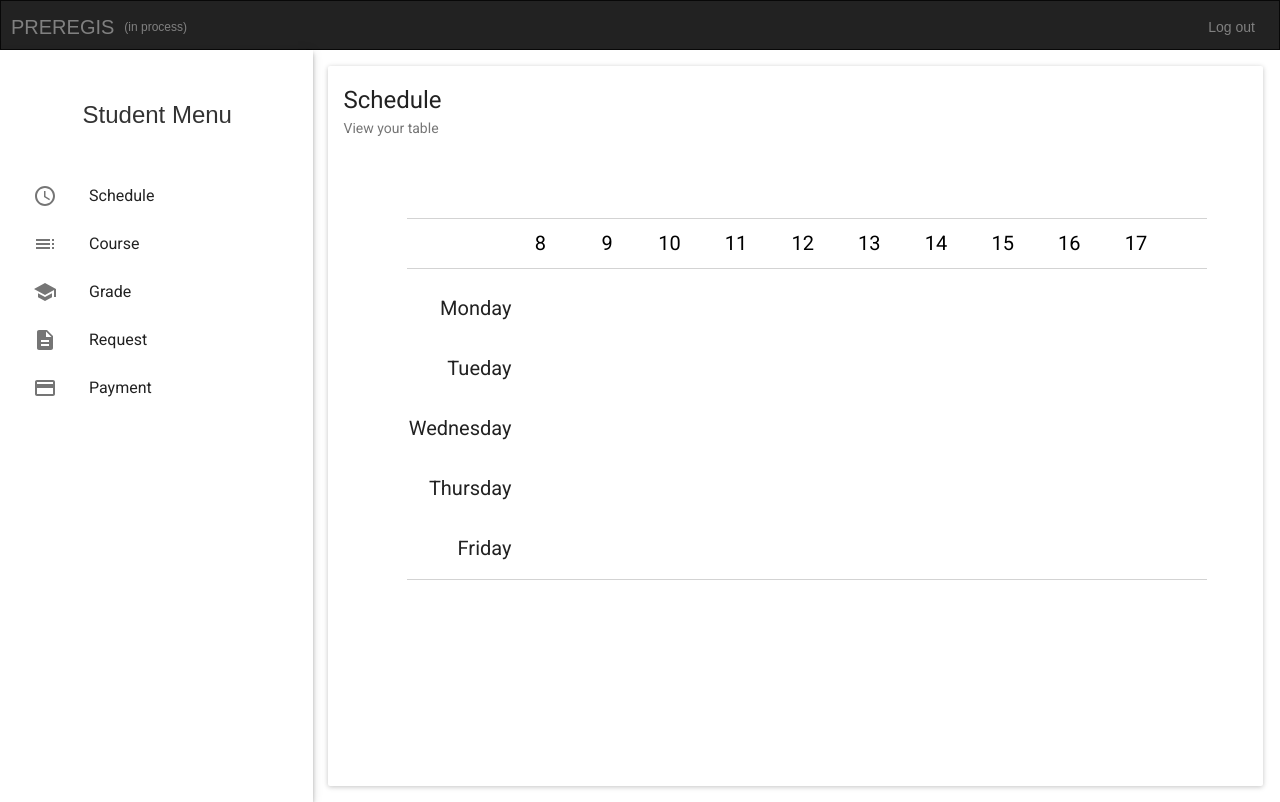
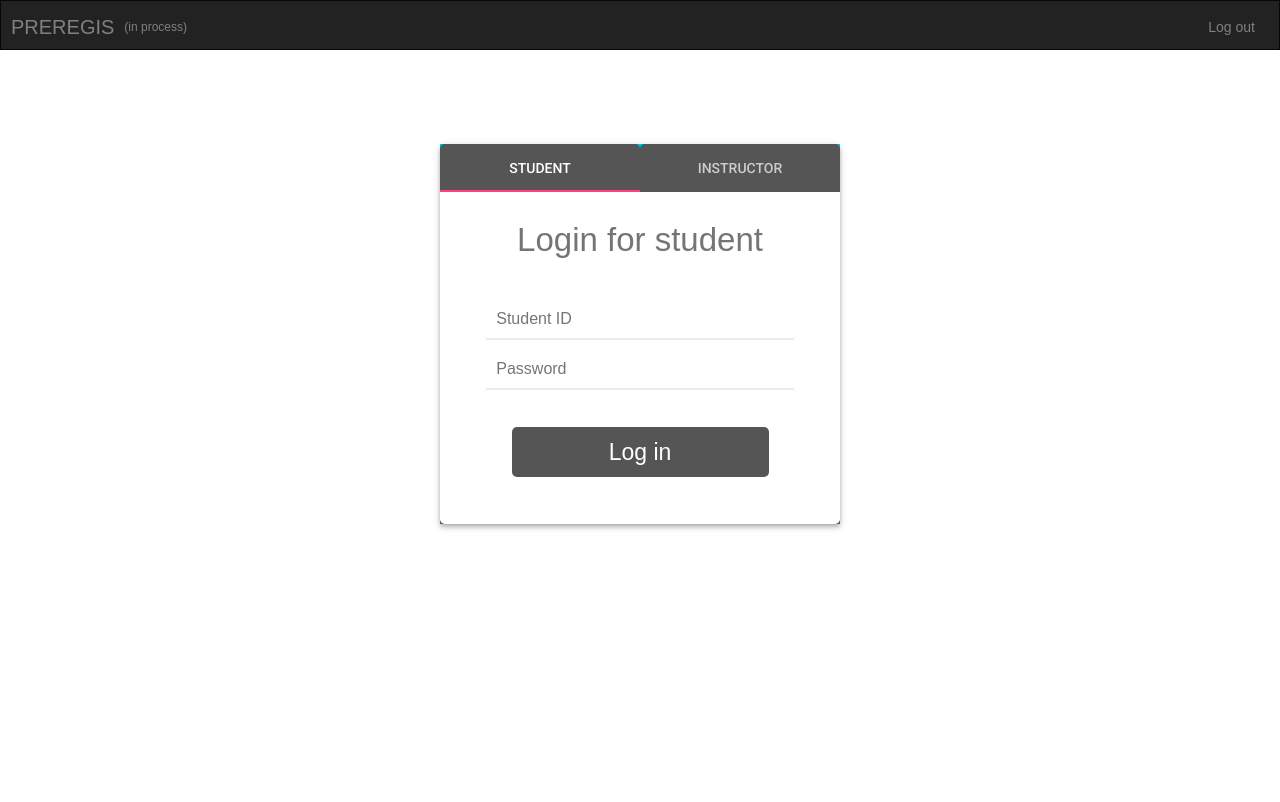
Before and after one commit to kritkrm/Database_Project-1, a React (Create React App) app: page / in a window 1280 px wide. Built offline with nearby package versions, Linux system fonts and the light colour scheme.

Commit message:
update whoami

```diff
--- a/src/App.js
+++ b/src/App.js
@@ -8,7 +8,7 @@ import NavBar from './container/nav_bar';
 class App extends Component {
 
   state = {
-    page: 'studentDashboard',
+    page: 'login',
     // page: 'studentDashboard',
     // page: 'teacherDashboard',
     id: -1,
--- a/src/pages/DashboardTeacher.js
+++ b/src/pages/DashboardTeacher.js
@@ -1,6 +1,7 @@
 import React, { Component } from 'react';
 import '../style/dashboard.css';
 
+import axios from 'axios' ;
 import {List, ListItem} from 'material-ui/List';
 import ActionDescription from 'material-ui/svg-icons/action/description';
 import ActionSchedule from 'material-ui/svg-icons/action/schedule';
@@ -64,6 +65,41 @@ class DashboardTeacher extends Component {
     });
     this.createClass();
   }
+
+  componentDidMount () {
+    // axios.get('http://localhost:3000/auth/check', {
+    //   withCredentials: true,
+    // }).then(function (response) {
+    //   console.log("CHECK WHOAMI OK");
+    //   console.log(response.data) ;
+    // }.bind(this)).catch(function (err) {
+    //   console.error(err);
+    //   console.log("fail");
+    // });
+
+    // axios.get('http://127.0.0.1:3000' + '/auth/check', {
+    // }).then(function (response) {
+    //   console.log("CHECK WHOAMI OK");
+    //   console.log(response.data) ;
+    // }.bind(this)).catch(function (err) {
+    //   console.error(err);
+    //   console.log("fail");
+    // });
+
+    // axios.get('http://127.0.0.1:3000' + '/instructor/course/all', {
+    // }).then(function (response) {
+    //   // console.log("FETCH TEACHED COURSE : ")
+    //   console.log(response.data);
+    //   // if( Object.keys(response.data).length === 0 ){
+    //   // } else {
+
+
+    // }.bind(this)).catch(function (err) {
+    //   console.error(err);
+    //   console.log("fail")
+    // });
+
+    }
 
   falseOnlist = (index) => {
     let copySubject = this.state.subject;
--- a/src/pages/LoginPage.js
+++ b/src/pages/LoginPage.js
@@ -25,18 +25,21 @@ class LoginPage extends Component {
     handleSubmit = (event) => {
         console.log( this.state.username ) ;
         if( this.state.type == "instructor" ) {
-            console.log("inst sub");
+            // console.log("INSTRUCTOR LOGIN SUBMIT");
+            console.log(this.state.type);
             axios.post('http://127.0.0.1:3000' + '/auth/instructor', {
                 instructor_id : this.state.username,
                 password : this.state.password
+            },{
+                withCredentials: true,
             }).then(function (response) {
                 if( Object.keys(response.data).length === 0 ){
-                    console.log("fuck")
+                    console.log('LOGIN as INSTRUCTOR FAIL ');
                 } else {
                     console.log( response.data );
-                    console.log('LOGIN INST SUCCESS');
+                    console.log('LOGIN as INSTRUCTOR OK ');
                     this.props.changePage('teacherDashboard')
-                    this.props.changeID(response.data.instructor_id);
+                    this.props.changeID(response.data.user.instructor_id);
                     this.props.changeType("instructor")
                 }
             }.bind(this)).catch(function (err) {
@@ -44,19 +47,25 @@ class LoginPage extends Component {
             });
 
         } else {
-            // console.log("student sub");
-            // axios.post('http://127.0.0.1:3000' + '/auth/student', {
-            //     instructor_id : this.state.username,
-            //     password : this.state.password
-            // }).then(function (response) {
-            //     console.log( response );
-            //     console.log('LOGIN INST SUCCESS');
-            //     this.props.changePage('studentDashboard')
-            //     // this.props.changeID('')
-            //     this.props.changeType("student")
-            // }).catch(function (err) {
-            //     console.error(err);
-            // });
+           // console.log("STUDENT LOGIN SUBMIT");
+            console.log(this.state.type);
+            axios.post('http://127.0.0.1:3000/auth/student', {
+                student_id : this.state.username,
+                password : this.state.password
+            }).then(function (response) {
+                if( Object.keys(response.data).length === 0 ){
+                    console.log('LOGIN as STUDENT FAIL ');
+                } else {
+                    console.log( response.data );
+                    console.log('LOGIN as STUDENT OK ');
+                    this.props.changePage('studentDashboard')
+                    this.props.changeID(response.data.user.student_id);
+                    this.props.changeType("student")
+
+                }
+            }.bind(this)).catch(function (err) {
+                 console.error(err);
+            });
         }
 
     }
```
